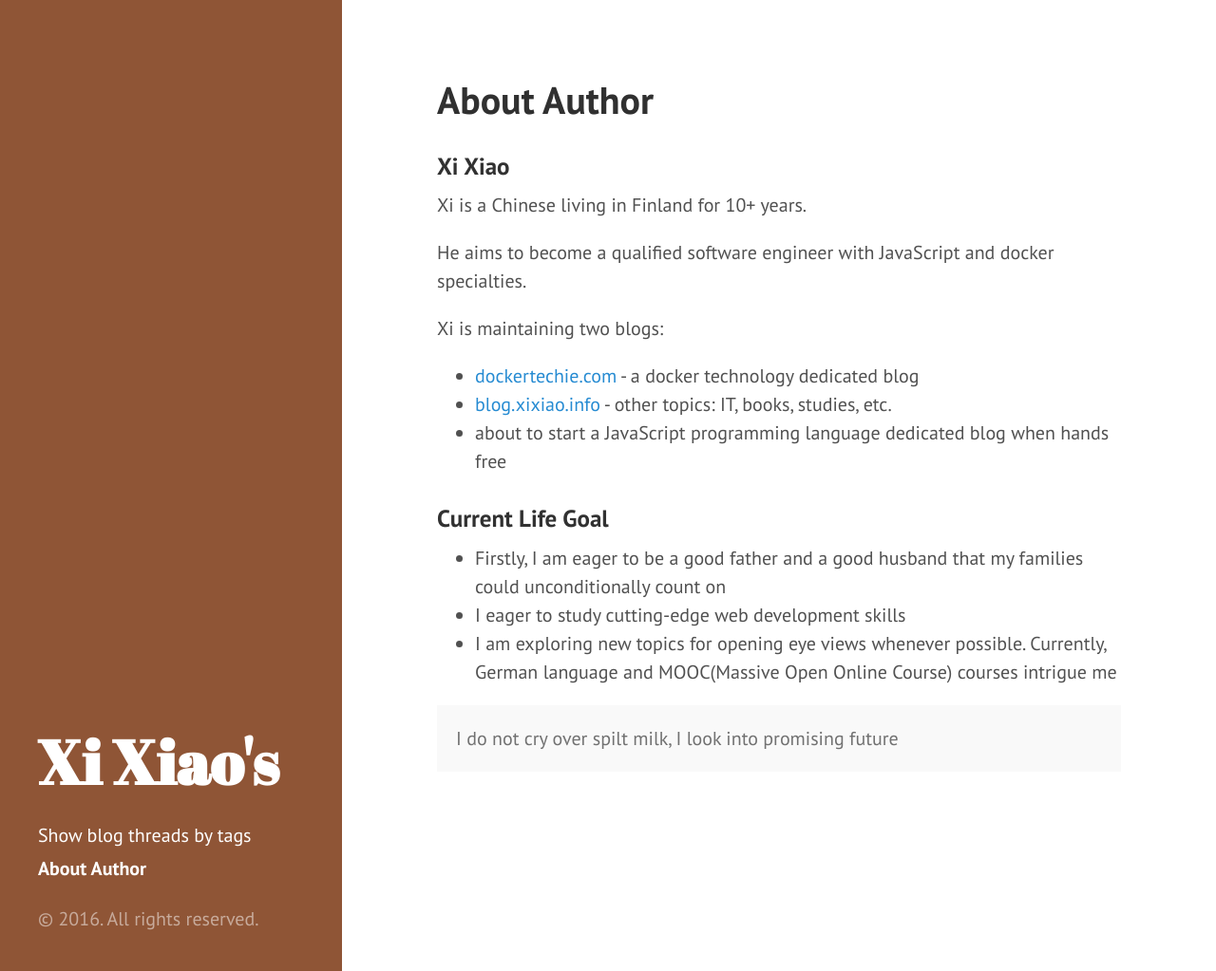
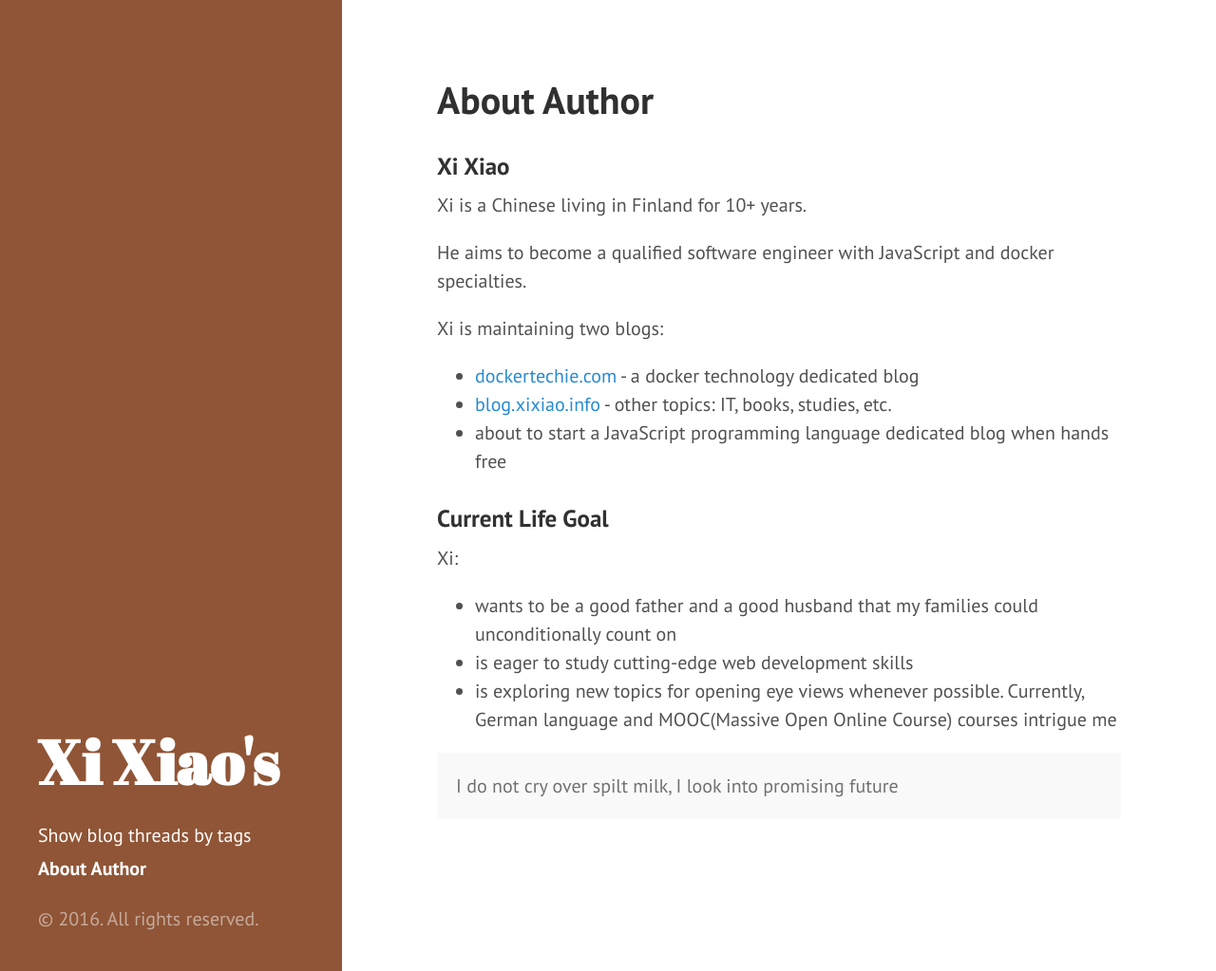
Before and after one commit to Xixiao007/blog.xixiao.info, a Jekyll site: the page built from z-about-xi-xiao.md, in a window 1280 px wide and 1023 px high. Shown: the whole window at 95% size. Built offline with Jekyll 4.4.1, drawn with Linux system fonts in a browser that asks for light colours; nearby versions of some CDN libraries.

Commit message:
"commit"

```diff
--- a/z-about-xi-xiao.md
+++ b/z-about-xi-xiao.md
@@ -16,9 +16,11 @@ Xi is maintaining two blogs:
 - about to start a JavaScript programming language dedicated blog when hands free
 
 ###Current Life Goal
-- Firstly, I am eager to be a good father and a good husband that my families could unconditionally count on
-- I eager to study cutting-edge web development skills
-- I am exploring new topics for opening eye views whenever possible. Currently, German language and MOOC(Massive Open Online Course) courses intrigue me
+Xi:
+
+- wants to be a good father and a good husband that my families could unconditionally count on
+- is eager to study cutting-edge web development skills
+- is exploring new topics for opening eye views whenever possible. Currently, German language and MOOC(Massive Open Online Course) courses intrigue me
 
 
 <p class="message">
```
